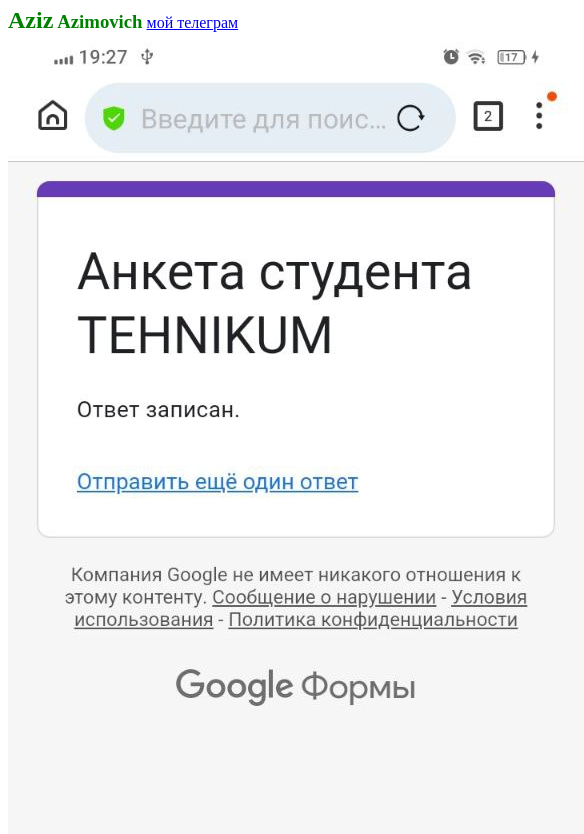
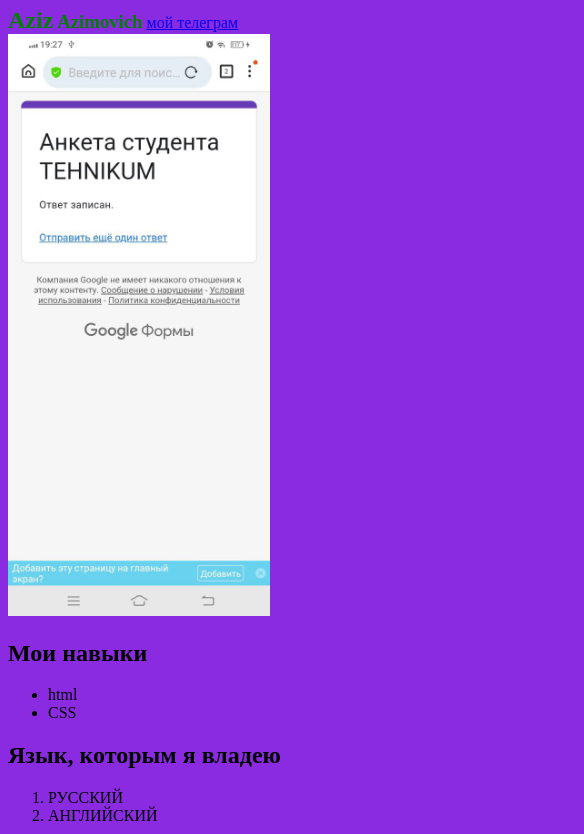
Before and after one commit to AkramovAziz/-----------, a plain HTML site: page index.html in a window 390 px wide. Shown: the part 73-907 px from the top of the page, 584 px wide, since content can reach past the window. Drawn offline with Linux system fonts and the light colour scheme.

Commit message:
first work

```diff
--- a/style.css
+++ b/style.css
@@ -18,3 +18,22 @@ li:first-chaid {
 .courseForm label{
     display : block;
 }
+@media (max-width:1000px) {
+    body {
+        background-color: yellowgreen;
+    }
+    .fio {
+        display:block;
+        margin: 0;
+        text-align:center;
+    }
+    #myPhoto{
+    width: 70%;
+    margin: 0 auto;
+    }
+}
+@media (max-width:500px) {
+    body {
+        background-color: blueviolet;
+    }
+}
```
